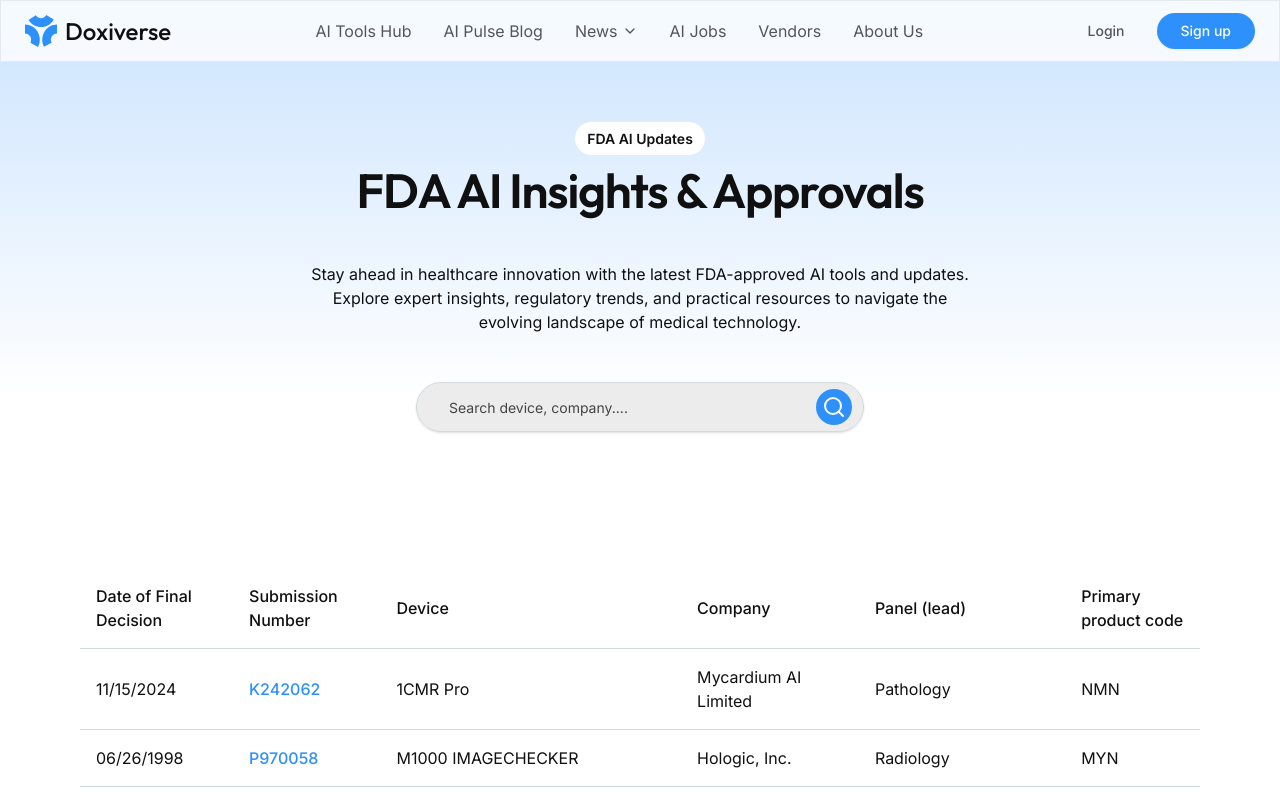
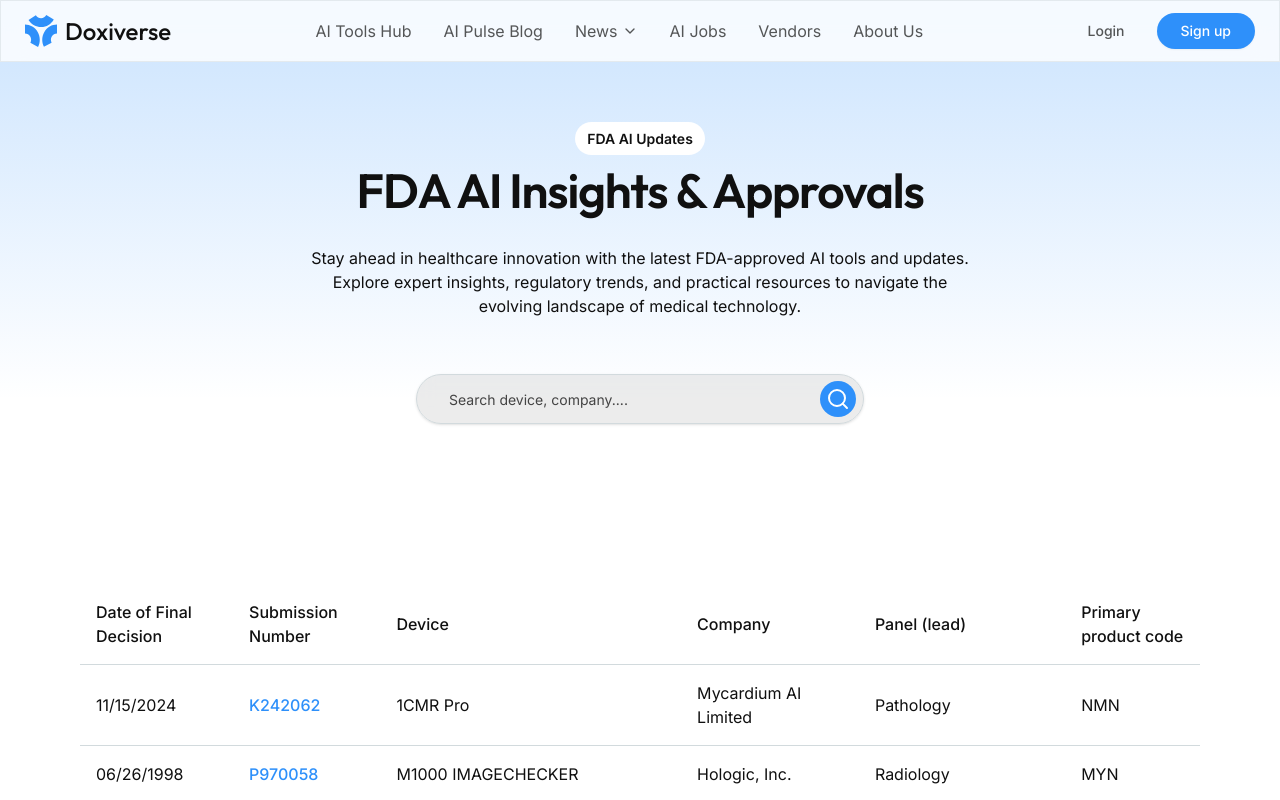
Before and after one commit to doxiversellc-create/front-end, a Next.js app: page /fda-update in a window 1280 px wide. Shown: the top 800 px of the page. Built offline with nearby package versions, Linux system fonts and the light colour scheme.

Commit message:
fix spacing in the header

```diff
--- a/app/fda-update/_components/FDATable.tsx
+++ b/app/fda-update/_components/FDATable.tsx
@@ -1,5 +1,5 @@
 "use client";
-import { useEffect, useRef, useState } from "react";
+import React, { useEffect, useRef, useState } from "react";
 
 import Link from "next/link";
 import { useRouter, useSearchParams } from "next/navigation";
@@ -50,7 +50,7 @@ const FDATable = () => {
 
   if (isMobile) {
     return (
-      <section className="py-8">
+      <section className="py-8" ref={FDASectionRef}>
         <div className="container mx-auto">
           <Card className="shadow-card overflow-hidden border-none">
             <div className="overflow-x-auto">
@@ -71,7 +71,7 @@ const FDATable = () => {
                 </thead>
                 <tbody>
                   {paginatedData.map(item => (
-                    <>
+                    <React.Fragment key={item.id}>
                       <tr
                         key={item.id}
                         className="border-b cursor-pointer"
@@ -129,7 +129,7 @@ const FDATable = () => {
                           </td>
                         </tr>
                       )}
-                    </>
+                    </React.Fragment>
                   ))}
                 </tbody>
               </table>
--- a/app/fda-update/_components/Header.tsx
+++ b/app/fda-update/_components/Header.tsx
@@ -4,26 +4,26 @@ import { Input } from "@/components/ui/input";
 
 export default function Hero() {
   return (
-    <section className="py-16 text-left md:text-center space-y-12">
+    <section className="py-16 text-left md:text-center space-y-8">
       <span className="text-sm px-3 py-2 font-semibold rounded-full bg-background">
         FDA AI Updates
       </span>
       <h1 className="mt-4 text-4xl md:text-5xl font-semibold tracking-tight font-outfit">
         FDA AI Insights & Approvals
       </h1>
-      <p className="mt-3 text-base max-w-2xl mx-auto">
+      <p className="text-base max-w-2xl mx-auto">
         Stay ahead in healthcare innovation with the latest FDA-approved AI tools and updates.
         Explore expert insights, regulatory trends, and practical resources to navigate the evolving
         landscape of medical technology.
       </p>
 
-      <div className="relative max-w-md mx-auto">
+      <div className="relative max-w-md mx-auto py-6">
         <Input
           type="text"
           placeholder="Search device, company...."
           className="w-full pl-8 pr-12 py-6 text-base bg-muted-foreground/10  backdrop-blur-sm border rounded-full shadow-sm focus:ring-2 focus:ring-primary focus:border-transparent"
         />
-        <button className="absolute rounded-full bg-primary right-3 top-1/2 -translate-y-1/2 p-1.5 text-white">
+        <button className="absolute rounded-full bg-primary right-2 top-1/2 -translate-y-1/2 p-1.5 text-white">
           <Search className="w-6 h-6" />
         </button>
       </div>
```
